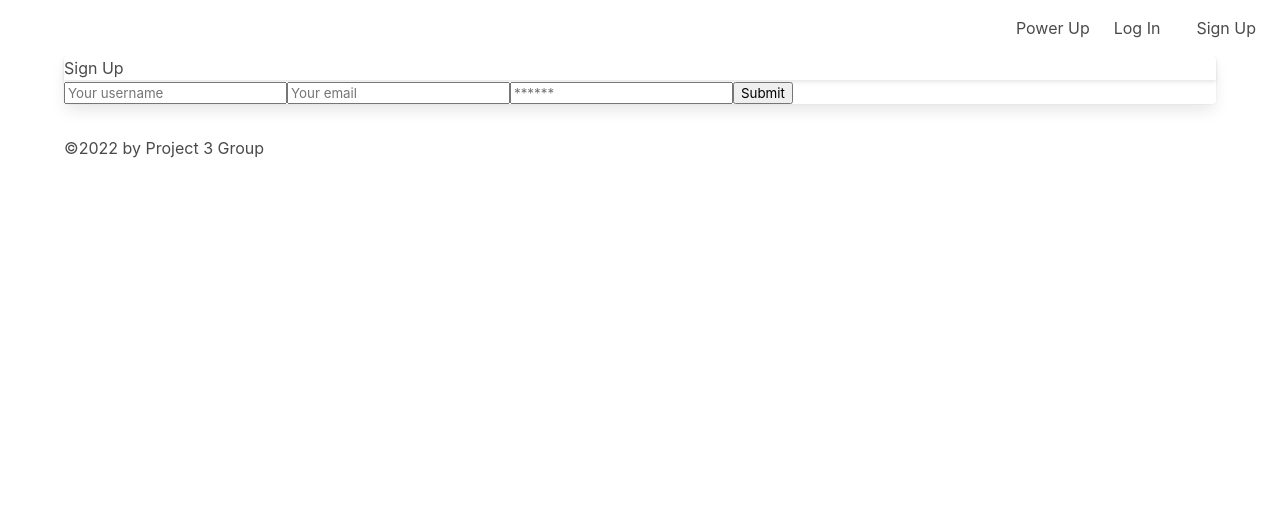
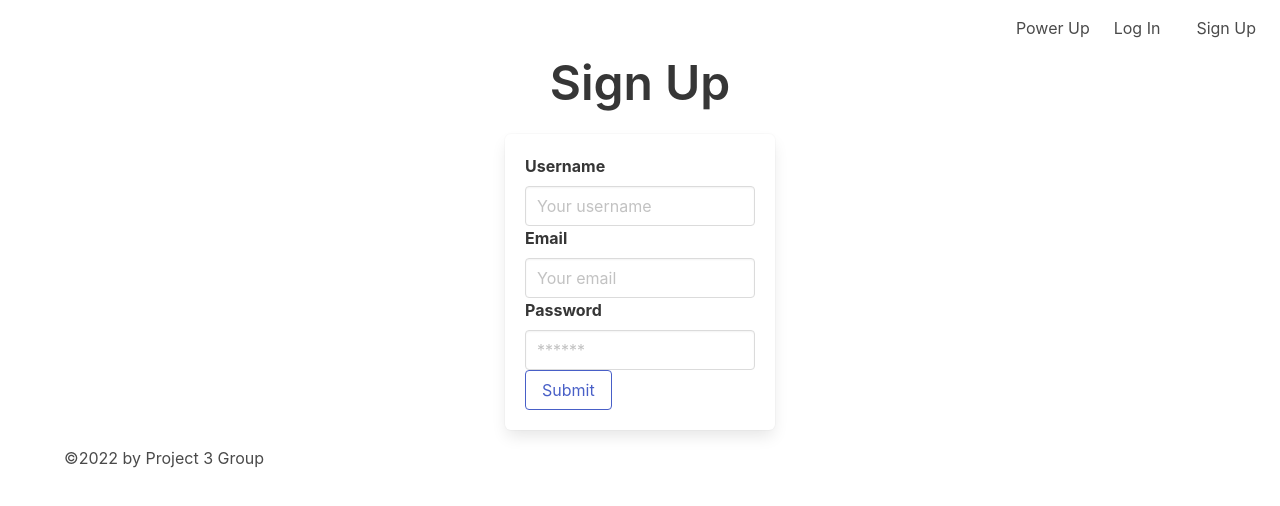
Before and after one commit to cristianramirez0315/power-up, a React (Create React App) app in the folder power-up/client/: page /signup in a window 1280 px wide. Shown: the top 506 px of the page. Built offline with nearby package versions, Linux system fonts and the light colour scheme.

Commit message:
updated signup form

```diff
--- a/power-up/client/src/pages/signup.js
+++ b/power-up/client/src/pages/signup.js
@@ -40,14 +40,15 @@ const Signup = () => {
   };
 
   return (
-    <main className="flex-row justify-center mb-4">
-      <div className="col-12 col-md-6">
-        <div className="card">
-          <h4 className="card-header">Sign Up</h4>
-          <div className="card-body">
-            <form onSubmit={handleFormSubmit}>
+    <div classname= "hero-body">
+    <div classname= "container">
+    <div class="columns is-centered">
+    <div class="column is-5-tablet is-4-desktop is-3-widescreen">
+          <p class="title is-1 has-text-centered">Sign Up</p>
+            <form class="box" onSubmit={handleFormSubmit}>
+            <label for="" class="label">Username</label>
               <input
-                className="form-input"
+                className="input"
                 placeholder="Your username"
                 name="username"
                 type="username"
@@ -55,8 +56,10 @@ const Signup = () => {
                 value={formState.username}
                 onChange={handleChange}
               />
+
+               <label for="" class="label">Email</label>
               <input
-                className="form-input"
+                className="input"
                 placeholder="Your email"
                 name="email"
                 type="email"
@@ -64,8 +67,9 @@ const Signup = () => {
                 value={formState.email}
                 onChange={handleChange}
               />
+               <label for="" class="label">Password</label>
               <input
-                className="form-input"
+                className="input"
                 placeholder="******"
                 name="password"
                 type="password"
@@ -73,16 +77,18 @@ const Signup = () => {
                 value={formState.password}
                 onChange={handleChange}
               />
-              <button className="btn d-block w-100" type="submit">
+              <button class="button is-link is-outlined" type="submit">
                 Submit
               </button>
+
             </form>
 
             {error && <div>Signup failed</div>}
-          </div>
+
+            </div>
+            </div>
+            </div>
         </div>
-      </div>
-    </main>
   );
 };
 
```
